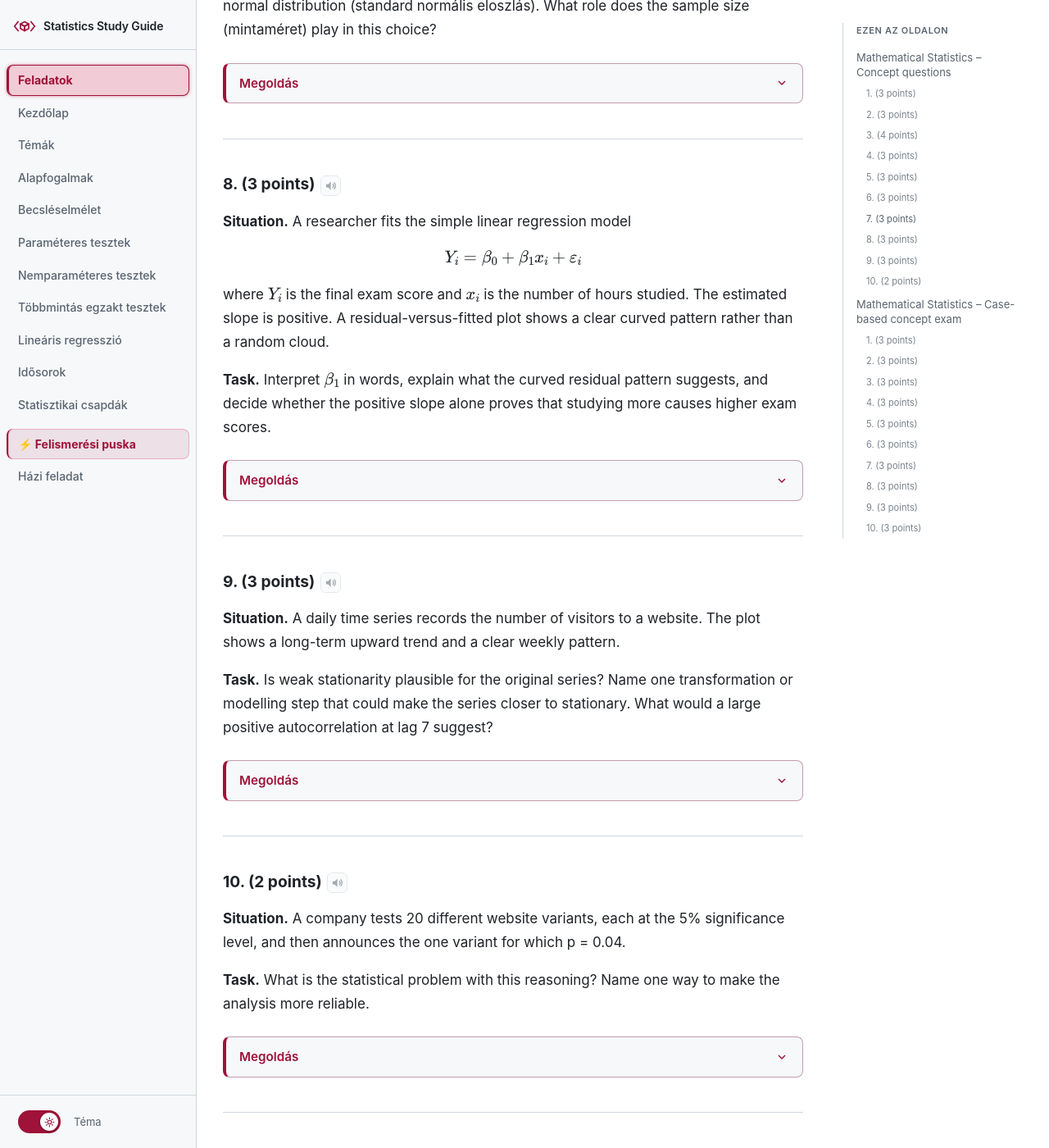
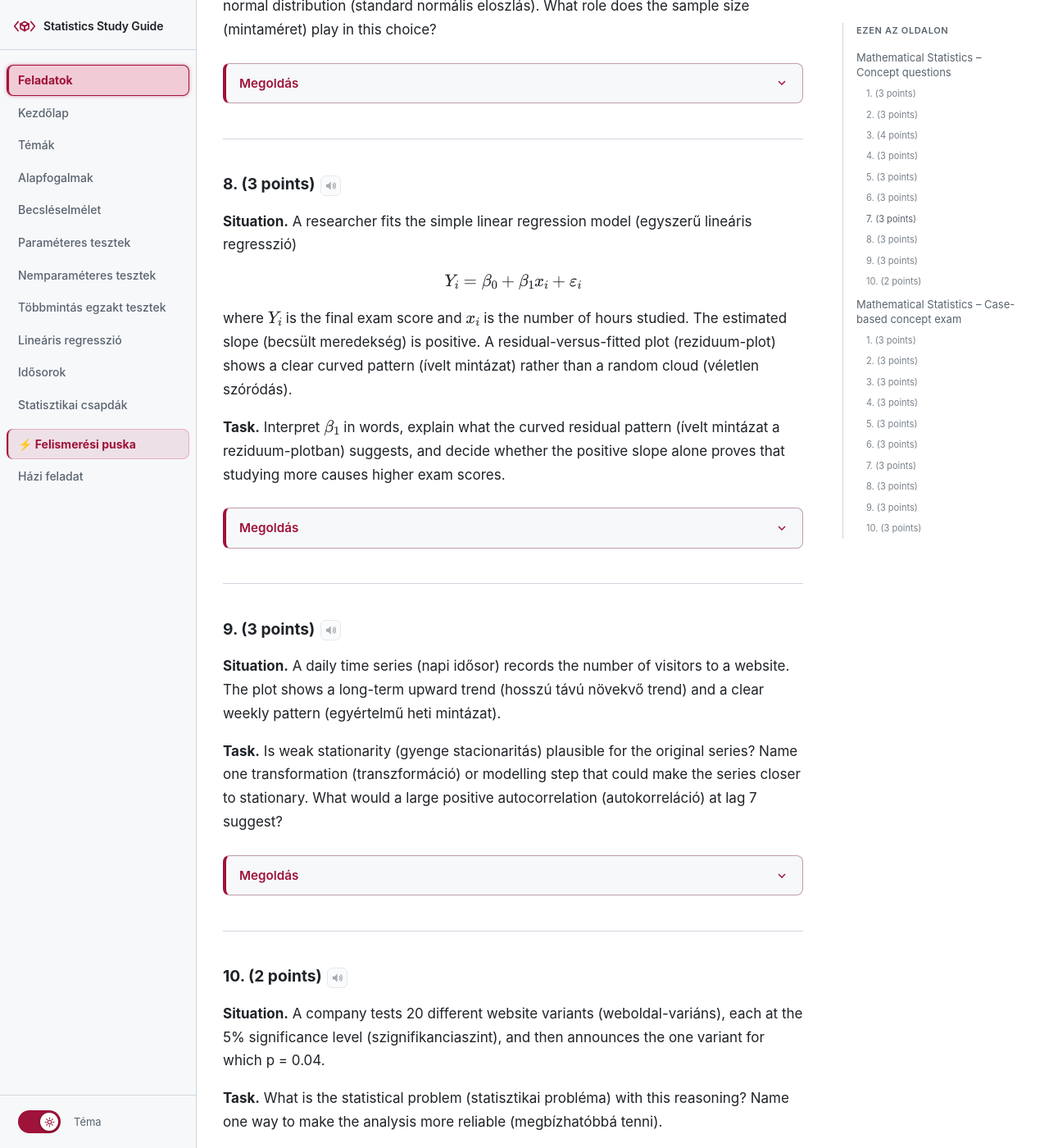
Before and after one commit to szappanka/stats-study, a Jekyll site: the page built from docs/feladatok.md, in a window 1280 px wide and 1400 px high, scrolled down 3046 px. Shown: the whole window at 82% size. Built offline with Jekyll 4.4.1, drawn with Linux system fonts in a browser that asks for light colours; part of the change alters nothing that is shown.

Commit message:
feat: Update variable classification and enhance explanations for statistical concepts

```diff
--- a/docs/feladatok.md
+++ b/docs/feladatok.md
@@ -24,7 +24,7 @@ title: Feladatok
 | Változó | Mérési szint | Miért |
 |---|---|---|
 | Student ID number | Nominal (nominális) | A számok címkék, nem mennyiségek |
-| Exam score (points) | Ratio (arány) | Egyenlő különbségek, valódi nulla (0 pont = semmi sem szerzett) |
+| Exam score (points) | Ratio / Interval (arány / intervallum) | Egyenlő különbségek, a nulla általában értelmes referencia — de kontextustól függ |
 | Satisfaction rating (1–5) | Ordinal (ordinális) | A sorrend értelmes, de a kategóriák közötti távolságok nem feltétlenül egyenlők |
 | Room temperature (°C) | Interval (intervallum) | Egyenlő különbségek, de a nulla konvencionális (0°C ≠ nincs hőmérséklet) |
 
@@ -219,19 +219,57 @@ A jelző ritkábban csörög → kevesebb hamis riasztás (I. típusú hiba csö
 
 <details class="solution" markdown="1">
 
+**Kulcsfogalmak:**
+- **σ (population standard deviation)** → a populáció valódi szórása — fix, de ismeretlen
+- **S (sample standard deviation)** → a mintából becsült szórás — mintáról mintára ingadozik
+- **Degrees of freedom / szabadságfok** → megmutatja mennyi "szabad" (független) információnk van S becslésére
+
+---
+
+**Miért t-eloszlás és nem normális:**
+
+Ha σ ismert, a standardizált mintaátlag normális eloszlást követ:
+
+$$Z = \frac{\bar{X} - \mu}{\sigma/\sqrt{n}} \sim \mathcal{N}(0,1)$$
+
+Ha σ nem ismert, a mintából becsült S szórással helyettesítjük:
+
+$$T = \frac{\bar{X} - \mu}{S/\sqrt{n}} \sim t(n-1)$$
+
+Ez azért okoz eltérést, mert S **mintáról mintára ingadozik** — minden mintánál más S-t kapnánk. Tehát most két véletlen dolog van a képletben: X̄ is ingadozik, ÉS S is ingadozik. Ez a kettős bizonytalanság (extra uncertainty) azt eredményezi, hogy a végeredmény nem normális eloszlású többé, hanem **szélesebb szélű t-eloszlású**.
+
+**Feltétel:** a t-eloszlás használatához is feltesszük hogy a populáció normális eloszlású (vagy elég nagy a minta, hogy a centrális határeloszlás-tétel miatt ez ne számítson).
+
+---
+
+**A szabadságfok (degrees of freedom) és a mintaméret szerepe:**
+
+Az S kiszámításához felhasználjuk X̄-t is — ez "elvesz" egy szabadságfokot:
+
+$$S = \sqrt{\frac{\sum(x_i - \bar{X})^2}{n-1}}$$
+
+- Ha **σ ismert** → nem kell becsülni → mind az n megfigyelés "szabad" → normális eloszlás
+- Ha **σ ismeretlen, S-sel becsüljük** → X̄ elvesz egy szabadságfokot → csak n-1 "szabad" adat marad → t-eloszlás t(n-1) szabadságfokkal
+
+A szabadságfok határozza meg a t-eloszlás alakját:
+- **Kis n** → kis szabadságfok → t-eloszlás szélesebb szélű → szélesebb konfidenciaintervallum
+- **Nagy n** → nagy szabadságfok → S becslése megbízhatóbb → t-eloszlás közelít a normálishoz
+
+Nagy mintánál (kb. n > 30) a t-eloszlás és a normális eloszlás között már alig van különbség.
+
 </details>
 
 ---
 
 ### 8. (3 points)
 
-**Situation.** A researcher fits the simple linear regression model
+**Situation.** A researcher fits the simple linear regression model (egyszerű lineáris regresszió)
 
 $$Y_i = \beta_0 + \beta_1 x_i + \varepsilon_i$$
 
-where \\(Y_i\\) is the final exam score and \\(x_i\\) is the number of hours studied. The estimated slope is positive. A residual-versus-fitted plot shows a clear curved pattern rather than a random cloud.
+where \\(Y_i\\) is the final exam score and \\(x_i\\) is the number of hours studied. The estimated slope (becsült meredekség) is positive. A residual-versus-fitted plot (reziduum-plot) shows a clear curved pattern (ívelt mintázat) rather than a random cloud (véletlen szóródás).
 
-**Task.** Interpret \\(\beta_1\\) in words, explain what the curved residual pattern suggests, and decide whether the positive slope alone proves that studying more causes higher exam scores.
+**Task.** Interpret \\(\beta_1\\) in words, explain what the curved residual pattern (ívelt mintázat a reziduum-plotban) suggests, and decide whether the positive slope alone proves that studying more causes higher exam scores.
 
 <details class="solution" markdown="1">
 
@@ -241,11 +279,41 @@ where \\(Y_i\\) is the final exam score and \\(x_i\\) is the number of hours stu
 
 ### 9. (3 points)
 
-**Situation.** A daily time series records the number of visitors to a website. The plot shows a long-term upward trend and a clear weekly pattern.
+**Situation.** A daily time series (napi idősor) records the number of visitors to a website. The plot shows a long-term upward trend (hosszú távú növekvő trend) and a clear weekly pattern (egyértelmű heti mintázat).
 
-**Task.** Is weak stationarity plausible for the original series? Name one transformation or modelling step that could make the series closer to stationary. What would a large positive autocorrelation at lag 7 suggest?
+**Task.** Is weak stationarity (gyenge stacionaritás) plausible for the original series? Name one transformation (transzformáció) or modelling step that could make the series closer to stationary. What would a large positive autocorrelation (autokorreláció) at lag 7 suggest?
 
 <details class="solution" markdown="1">
+
+**Kulcsfogalmak:**
+- **Weak stationarity (gyenge stacionaritás)** → az idősor "ugyanolyan" marad idővel — nincs trend, nincs ismétlődő mintázat
+- **Autocorrelation (autokorreláció)** → mennyire függ össze egy időpont értéke egy korábbi időpont értékével
+- **Lag** → az időbeli távolság két megfigyelés között (pl. lag 7 = 7 nappal korábbi érték)
+
+**Mire kell a stacionaritás:**
+A legtöbb idősor modell (pl. ARIMA) csak stacionárius adaton működik megbízhatóan. Ha az adatban trend vagy szezonalitás van, a modell rossz előrejelzéseket ad — ezért kell először stacionáriussá tenni a sort.
+
+**Stacionaritás feltételei:**
+1. **Állandó átlag (constant mean)** — az idősor átlaga nem változik idővel (nincs trend)
+2. **Állandó szórás (constant variance)** — az értékek ingadozása nem nő vagy csökken idővel
+3. **Autokorreláció csak a lagnál függ** — az összefüggés két időpont között csak a köztük lévő távolságtól függ, nem attól mikor vagyunk
+
+---
+
+**Plausible-e (ésszerű-e feltételezni) a gyenge stacionaritás?**
+
+Nem plausible, két okból:
+- **Növekvő trend** → az átlag folyamatosan nő → **1. feltétel sérül**
+- **Heti mintázat** → szisztematikus ismétlődő ciklus → **3. feltétel sérül**
+
+**Transzformáció a stacionaritáshoz:**
+
+- **Differenciálás (first differencing)** → minden értékből kivonjuk az előző értéket → eltávolítja a trendet
+- **Szezonális differenciálás (seasonal differencing, lag 7)** → minden értékből kivonjuk a 7 nappal korábbit → eltávolítja a heti mintázatot
+
+**Nagy pozitív autokorreláció lag 7-nél:**
+
+Azt jelenti hogy a mai látogatószám szisztematikusan hasonló a 7 nappal ezelőttihez — vagyis **heti szezonalitás (weekly seasonality)** van. Pl. minden hétfőn hasonló a forgalom mint az előző hétfőn. Ez megerősíti hogy a heti mintázat valódi és szisztematikus, nem véletlen ingadozás.
 
 </details>
 
@@ -253,11 +321,32 @@ where \\(Y_i\\) is the final exam score and \\(x_i\\) is the number of hours stu
 
 ### 10. (2 points)
 
-**Situation.** A company tests 20 different website variants, each at the 5% significance level, and then announces the one variant for which p = 0.04.
+**Situation.** A company tests 20 different website variants (weboldal-variáns), each at the 5% significance level (szignifikanciaszint), and then announces the one variant for which p = 0.04.
 
-**Task.** What is the statistical problem with this reasoning? Name one way to make the analysis more reliable.
+**Task.** What is the statistical problem (statisztikai probléma) with this reasoning? Name one way to make the analysis more reliable (megbízhatóbbá tenni).
 
 <details class="solution" markdown="1">
+
+**Kulcsfogalmak:**
+- **Multiple testing problem (többszörös tesztelés problémája)** → ha sok tesztet futtatsz egyszerre, megnő az esélye hogy véletlenül találsz szignifikáns eredményt
+- **p-hacking** → sok tesztet futtatsz, és csak a szignifikáns eredményt jelented be
+- **Bonferroni-correction (Bonferroni-korrekció)** → az α küszöböt elosztod a tesztek számával: α/m
+
+---
+
+**Mi a probléma:**
+
+Ha 20 tesztet futtatsz α=0.05-tel, minden egyes tesztnél 5% az esélye hogy **véletlenül** szignifikáns eredményt kapsz — még ha valójában nincs is igazi hatás. Ha ezt 20-szor csinálod, a valószínűsége hogy **legalább egyszer** véletlenül szignifikáns eredményt kapsz:
+
+$$P(\text{legalább egy hamis pozitív}) = 1 - (1-0.05)^{20} \approx 64\%$$
+
+Tehát 64% az esélye hogy legalább egy eredmény véletlenből szignifikáns — és a cég pont ezt az egyet jelenti be. Ez **p-hacking** — nem valódi hatást találtak, hanem véletlent.
+
+**Megoldás — Bonferroni-korrekció:**
+
+α/m = 0.05/20 = 0.0025 küszöböt kellene használni minden egyes tesztnél. Ekkor a p=0.04 már **nem lenne szignifikáns** (0.04 > 0.0025).
+
+Másik megoldás: előzetesen rögzíteni melyik variánst tesztelik (pre-registration), és a többit exploratívként kezelni.
 
 </details>
 
```
